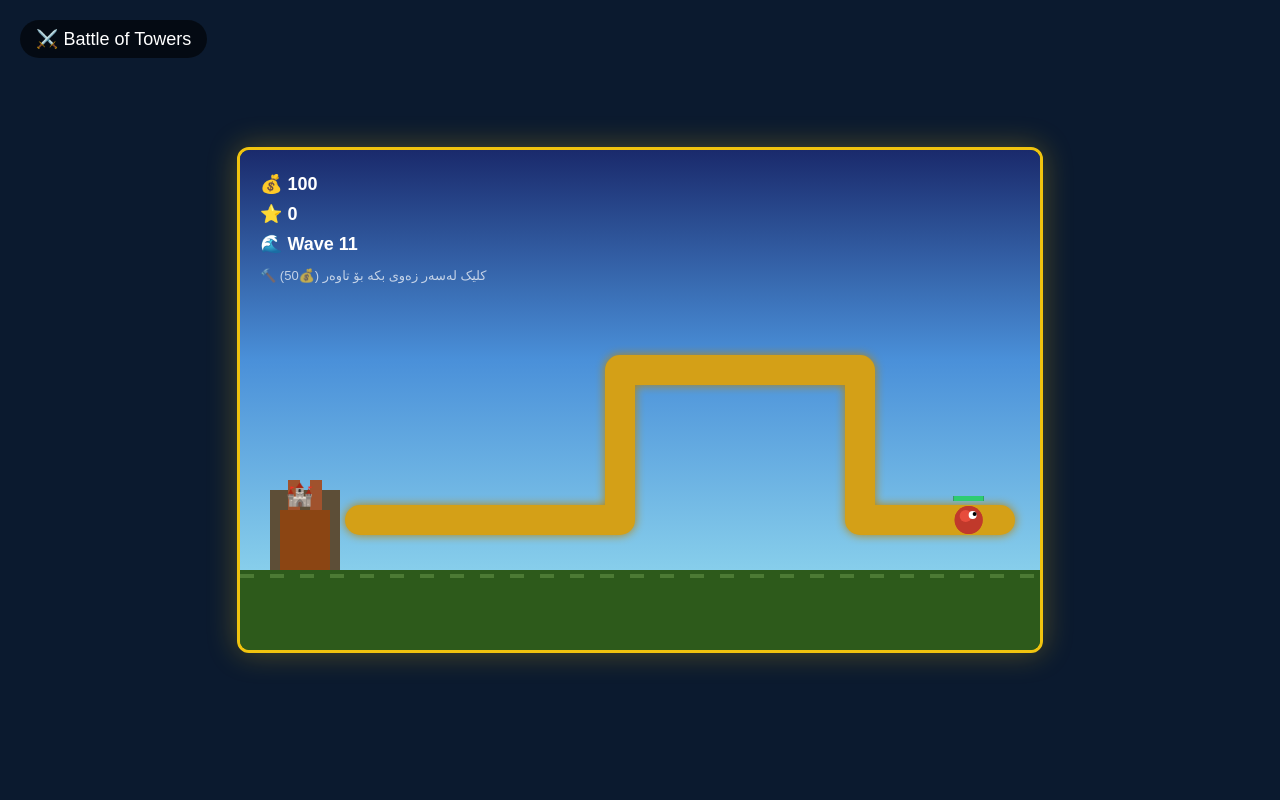
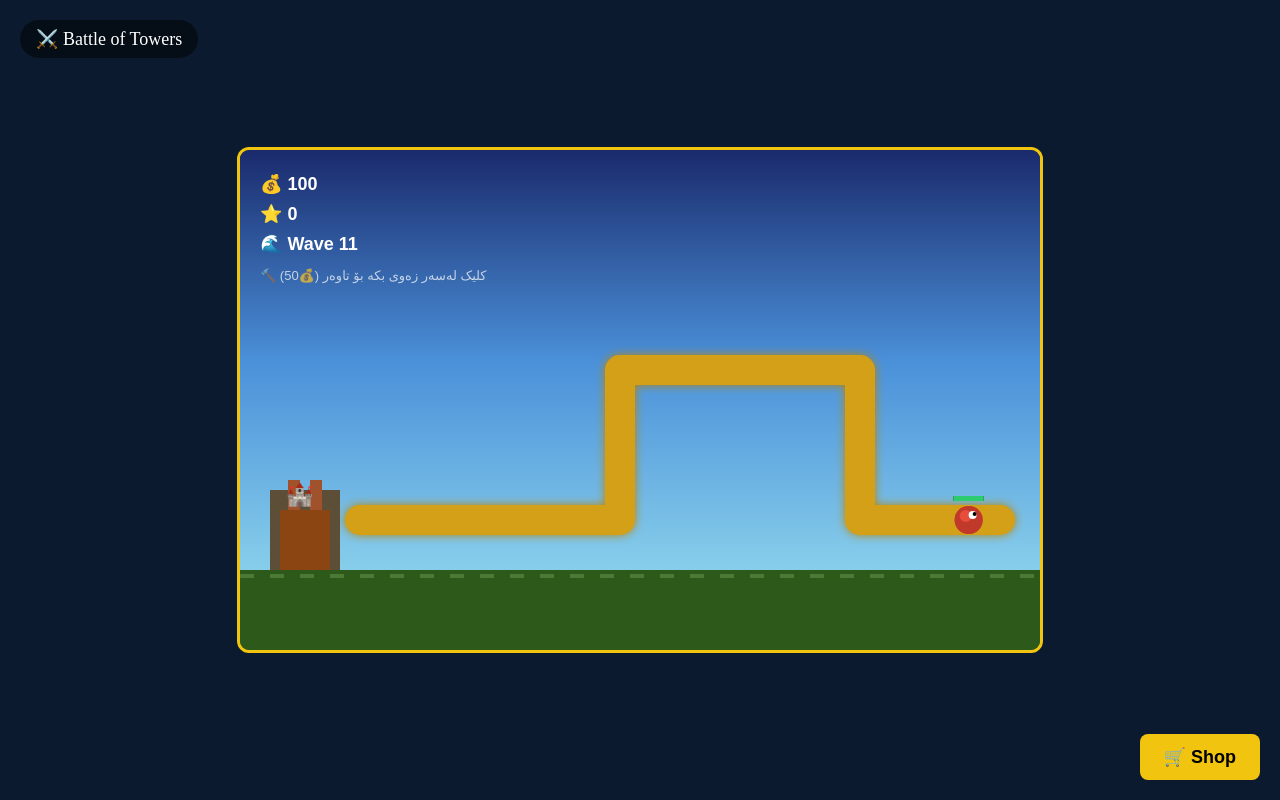
Before and after one commit to rebinmohamad444-ship-it/battle-of-towers, a plain HTML site: page index.html in a window 1280 px wide. Drawn offline with Linux system fonts and the light colour scheme; animation ran at ten frames a second.

Commit message:
Add shop button and update CSS styles
Added a shop button and modified styles for better appearance.

```diff
--- a/index.html
+++ b/index.html
@@ -5,25 +5,20 @@
     <meta name="viewport" content="width=device-width, initial-scale=1.0, minimum-scale=1.0, maximum-scale=1.0, user-scalable=0" />
     <title>Battle of Towers</title>
     <style>
-        * {
-            margin: 0;
-            padding: 0;
-            box-sizing: border-box;
-        }
+        /* هەموو CSSـەکەت لێرەدا */
+        * { margin: 0; padding: 0; box-sizing: border-box; }
         body {
             background: #0b1a2f;
             display: flex;
             justify-content: center;
             align-items: center;
             height: 100vh;
-            font-family: Arial, sans-serif;
             overflow: hidden;
         }
         canvas {
             border: 3px solid #f1c40f;
             border-radius: 12px;
             background: #2d5a1b;
-            box-shadow: 0 0 30px rgba(241, 196, 15, 0.3);
             max-width: 100%;
             max-height: 100vh;
             touch-action: none;
@@ -34,18 +29,31 @@
             left: 20px;
             color: #fff;
             font-size: 18px;
-            background: rgba(0,0,0,0.6);
+            background: rgba(0,0,0,0.5);
             padding: 8px 16px;
             border-radius: 20px;
-            pointer-events: none;
+        }
+        #shopBtn {
+            position: absolute;
+            bottom: 20px;
+            right: 20px;
+            padding: 12px 24px;
+            background: #f1c40f;
+            border: none;
+            border-radius: 8px;
+            font-size: 18px;
+            font-weight: bold;
+            color: #000;
+            cursor: pointer;
+            z-index: 10;
         }
     </style>
 </head>
 <body>
     <div class="info">⚔️ Battle of Towers</div>
     <canvas id="gameCanvas" width="800" height="500"></canvas>
+    <button id="shopBtn">🛒 Shop</button>
 
-    <!-- بەستنەوەی JavaScript -->
     <script src="script.js"></script>
 </body>
 </html>
```
